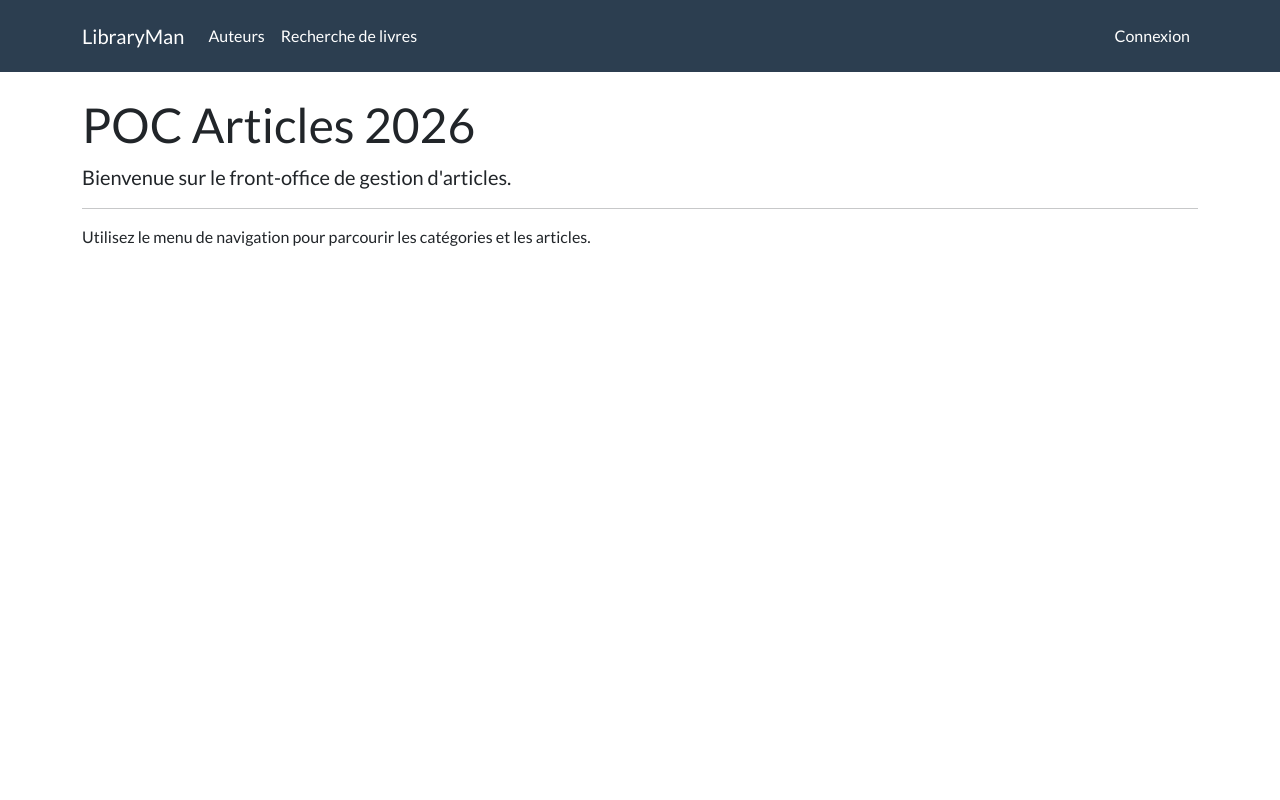
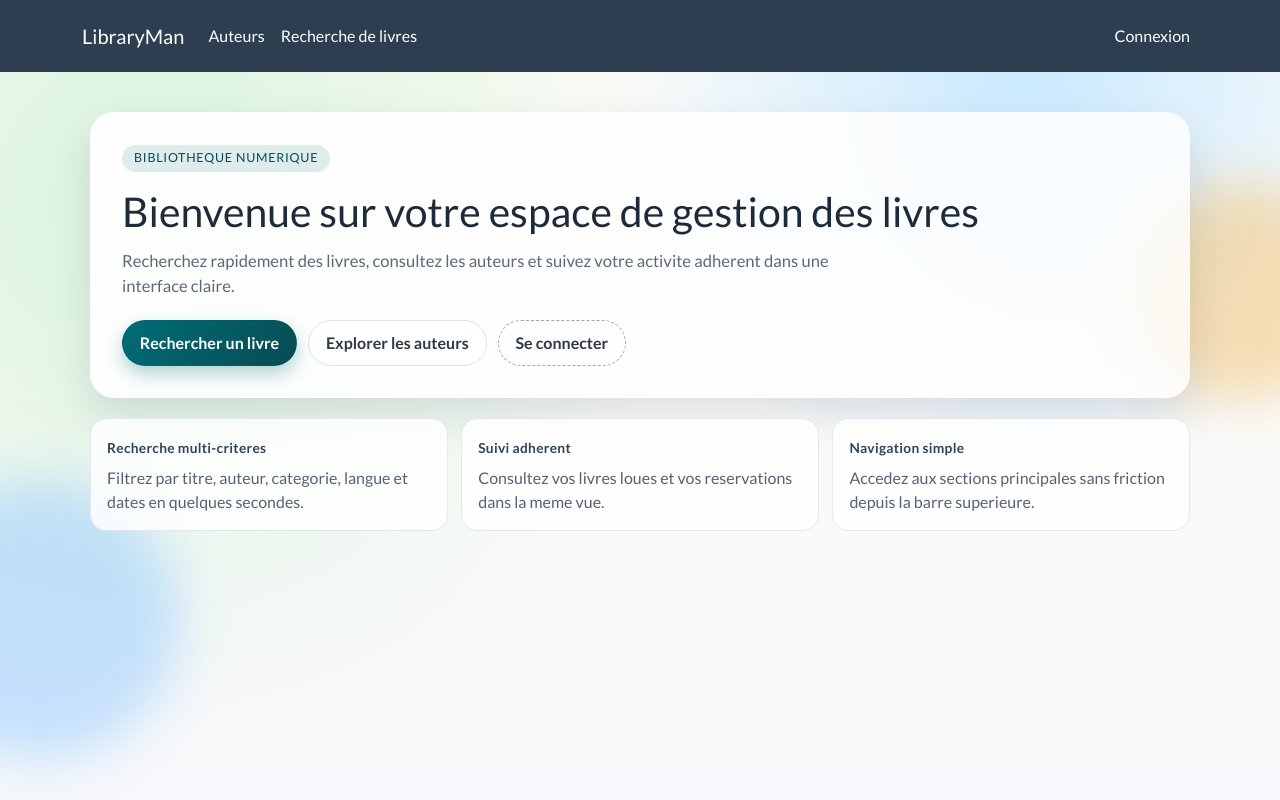
Before and after one commit to AirbnbEcoPlus/projet-2026-biblo-front, an Angular app: page / in a window 1280 px wide. Built offline with nearby package versions, Linux system fonts and the light colour scheme.

Commit message:
add home page

```diff
--- a/src/app/components/home/home.css
+++ b/src/app/components/home/home.css
@@ -0,0 +1,223 @@
+:host {
+	--bg-soft: #f7f8fb;
+	--ink-strong: #1d2a3a;
+	--ink-muted: #5d6978;
+	--brand-main: #006d77;
+	--brand-dark: #084b52;
+	--accent: #f6bd60;
+	display: block;
+}
+
+.home-shell {
+	position: relative;
+	overflow: hidden;
+	min-height: calc(100vh - 72px);
+	padding: 2.5rem 1rem 2rem;
+	background: radial-gradient(circle at 12% 18%, #d8f3dc 0%, transparent 42%),
+		radial-gradient(circle at 80% 0%, #cae9ff 0%, transparent 34%),
+		linear-gradient(180deg, #fefcf8 0%, var(--bg-soft) 100%);
+}
+
+.ambient {
+	position: absolute;
+	pointer-events: none;
+	border-radius: 999px;
+	filter: blur(26px);
+	opacity: 0.45;
+}
+
+.ambient-one {
+	width: 220px;
+	height: 220px;
+	right: -70px;
+	top: 110px;
+	background: #f6bd60;
+}
+
+.ambient-two {
+	width: 280px;
+	height: 280px;
+	left: -100px;
+	bottom: 40px;
+	background: #87c3ff;
+}
+
+.hero,
+.stats-grid,
+.quick-links {
+	max-width: 1100px;
+	margin: 0 auto;
+	position: relative;
+	z-index: 1;
+}
+
+.hero {
+	padding: 2rem;
+	border-radius: 24px;
+	background: linear-gradient(130deg, rgba(255, 255, 255, 0.95), rgba(255, 255, 255, 0.8));
+	box-shadow: 0 18px 40px rgba(22, 38, 61, 0.12);
+	animation: fade-up 520ms ease-out;
+}
+
+.eyebrow {
+	display: inline-block;
+	margin: 0;
+	padding: 0.28rem 0.75rem;
+	border-radius: 999px;
+	font-size: 0.78rem;
+	letter-spacing: 0.06em;
+	text-transform: uppercase;
+	color: var(--brand-dark);
+	background: rgba(0, 109, 119, 0.12);
+}
+
+h1 {
+	margin: 0.95rem 0 0.8rem;
+	font-size: clamp(1.7rem, 3.2vw, 2.8rem);
+	line-height: 1.2;
+	color: var(--ink-strong);
+}
+
+.subtitle {
+	margin: 0;
+	max-width: 760px;
+	font-size: 1.04rem;
+	color: var(--ink-muted);
+}
+
+.cta-row {
+	display: flex;
+	flex-wrap: wrap;
+	gap: 0.7rem;
+	margin-top: 1.3rem;
+}
+
+.btn {
+	display: inline-flex;
+	align-items: center;
+	justify-content: center;
+	border-radius: 999px;
+	padding: 0.64rem 1.05rem;
+	font-weight: 600;
+	text-decoration: none;
+	transition: transform 180ms ease, box-shadow 180ms ease, background-color 180ms ease;
+}
+
+.btn:hover {
+	transform: translateY(-1px);
+}
+
+.btn-primary-solid {
+	color: #fff;
+	background: linear-gradient(135deg, var(--brand-main), var(--brand-dark));
+	box-shadow: 0 8px 18px rgba(0, 109, 119, 0.3);
+}
+
+.btn-ghost {
+	color: #2f3845;
+	background: rgba(255, 255, 255, 0.85);
+	border: 1px solid #dce2ea;
+}
+
+.btn-outline-clean {
+	color: #2f3845;
+	border: 1px dashed #9aa7b8;
+	background: transparent;
+}
+
+.stats-grid {
+	margin-top: 1.2rem;
+	display: grid;
+	grid-template-columns: repeat(3, minmax(0, 1fr));
+	gap: 0.85rem;
+}
+
+.stat-card {
+	padding: 1rem;
+	border-radius: 16px;
+	border: 1px solid #e2e8f0;
+	background: #ffffffd9;
+	animation: fade-up 620ms ease-out;
+}
+
+.stat-card .label {
+	display: inline-block;
+	margin-bottom: 0.45rem;
+	color: #30445b;
+	font-size: 0.86rem;
+	font-weight: 700;
+	letter-spacing: 0.02em;
+}
+
+.stat-card p {
+	margin: 0;
+	color: #556274;
+}
+
+.quick-links {
+	margin-top: 1.4rem;
+	animation: fade-up 720ms ease-out;
+}
+
+.quick-links h2 {
+	font-size: 1.2rem;
+	color: #1f2f44;
+	margin-bottom: 0.75rem;
+}
+
+.link-grid {
+	display: grid;
+	grid-template-columns: repeat(3, minmax(0, 1fr));
+	gap: 0.85rem;
+}
+
+.link-tile {
+	text-decoration: none;
+	color: inherit;
+	background: #fff;
+	border: 1px solid #e7ecf3;
+	border-left: 6px solid var(--accent);
+	border-radius: 14px;
+	padding: 1rem;
+	transition: transform 180ms ease, box-shadow 180ms ease;
+}
+
+.link-tile:hover {
+	transform: translateY(-2px);
+	box-shadow: 0 10px 22px rgba(19, 31, 46, 0.1);
+}
+
+.link-tile h3 {
+	margin: 0;
+	font-size: 1rem;
+	color: #1e3149;
+}
+
+.link-tile p {
+	margin: 0.3rem 0 0;
+	color: #5a6878;
+	font-size: 0.92rem;
+}
+
+@keyframes fade-up {
+	from {
+		opacity: 0;
+		transform: translateY(12px);
+	}
+
+	to {
+		opacity: 1;
+		transform: translateY(0);
+	}
+}
+
+@media (max-width: 900px) {
+	.stats-grid,
+	.link-grid {
+		grid-template-columns: 1fr;
+	}
+
+	.hero {
+		padding: 1.25rem;
+	}
+}
--- a/src/app/components/home/home.html
+++ b/src/app/components/home/home.html
@@ -1,8 +1,37 @@
-<div class="container mt-4">
-  <div class="jumbotron">
-    <h1>POC Articles 2026</h1>
-    <p class="lead">Bienvenue sur le front-office de gestion d'articles.</p>
-    <hr>
-    <p>Utilisez le menu de navigation pour parcourir les catégories et les articles.</p>
-  </div>
-</div>
+<section class="home-shell">
+  <div class="ambient ambient-one" aria-hidden="true"></div>
+  <div class="ambient ambient-two" aria-hidden="true"></div>
+
+  <section class="hero">
+    <p class="eyebrow">Bibliotheque numerique</p>
+    <h1>Bienvenue sur votre espace de gestion des livres</h1>
+    <p class="subtitle">
+      Recherchez rapidement des livres, consultez les auteurs et suivez votre activite adherent dans une interface claire.
+    </p>
+
+    <div class="cta-row">
+      <a routerLink="/search-livres" class="btn btn-primary-solid">Rechercher un livre</a>
+      <a routerLink="/auteurs" class="btn btn-ghost">Explorer les auteurs</a>
+      @if (!authService.isLoggedIn()) {
+        <a routerLink="/login" class="btn btn-outline-clean">Se connecter</a>
+      } @else {
+        <a routerLink="/mon-compte" class="btn btn-outline-clean">Voir mon compte</a>
+      }
+    </div>
+  </section>
+
+  <section class="stats-grid">
+    <article class="stat-card">
+      <span class="label">Recherche multi-criteres</span>
+      <p>Filtrez par titre, auteur, categorie, langue et dates en quelques secondes.</p>
+    </article>
+    <article class="stat-card">
+      <span class="label">Suivi adherent</span>
+      <p>Consultez vos livres loues et vos reservations dans la meme vue.</p>
+    </article>
+    <article class="stat-card">
+      <span class="label">Navigation simple</span>
+      <p>Accedez aux sections principales sans friction depuis la barre superieure.</p>
+    </article>
+  </section>
+</section>
--- a/src/app/components/home/home.ts
+++ b/src/app/components/home/home.ts
@@ -1,7 +1,13 @@
-import { Component } from '@angular/core';
+import { Component, inject } from '@angular/core';
+import { RouterLink } from '@angular/router';
+import { AuthService } from '../../services/auth-service';
 
 @Component({
   selector: 'app-home',
-  templateUrl: './home.html'
+  imports: [RouterLink],
+  templateUrl: './home.html',
+  styleUrl: './home.css'
 })
-export class Home {}
+export class Home {
+  authService = inject(AuthService);
+}
--- a/src/app/components/mon-compte/mon-compte.css
+++ b/src/app/components/mon-compte/mon-compte.css
@@ -79,6 +79,11 @@ h1 {
   background: #f9fbff;
 }
 
+.reservation-item {
+  background: #f5fffa;
+  border-color: #d9f2e5;
+}
+
 .icon {
   font-size: 22px;
 }
--- a/src/app/components/mon-compte/mon-compte.html
+++ b/src/app/components/mon-compte/mon-compte.html
@@ -45,5 +45,20 @@
         </article>
       </div>
     </section>
+
+    <section class="emprunts-section">
+      <h3>Mes reservations</h3>
+      <p *ngIf="profile.reservations.length === 0" class="empty">Aucune reservation en cours.</p>
+
+      <div *ngIf="profile.reservations.length > 0" class="emprunts-list">
+        <article *ngFor="let reservation of profile.reservations" class="emprunt-item reservation-item">
+          <div class="icon" aria-hidden="true">🗓️</div>
+          <div class="content">
+            <h4>{{ reservation.livre.titre }}</h4>
+            <p>Reserve le {{ reservation.dateResa | date: 'dd/MM/yyyy' }}</p>
+          </div>
+        </article>
+      </div>
+    </section>
   </article>
 </section>
```
Also changed, not shown: src/app/models/adherent.ts (+7 -1 lines).
